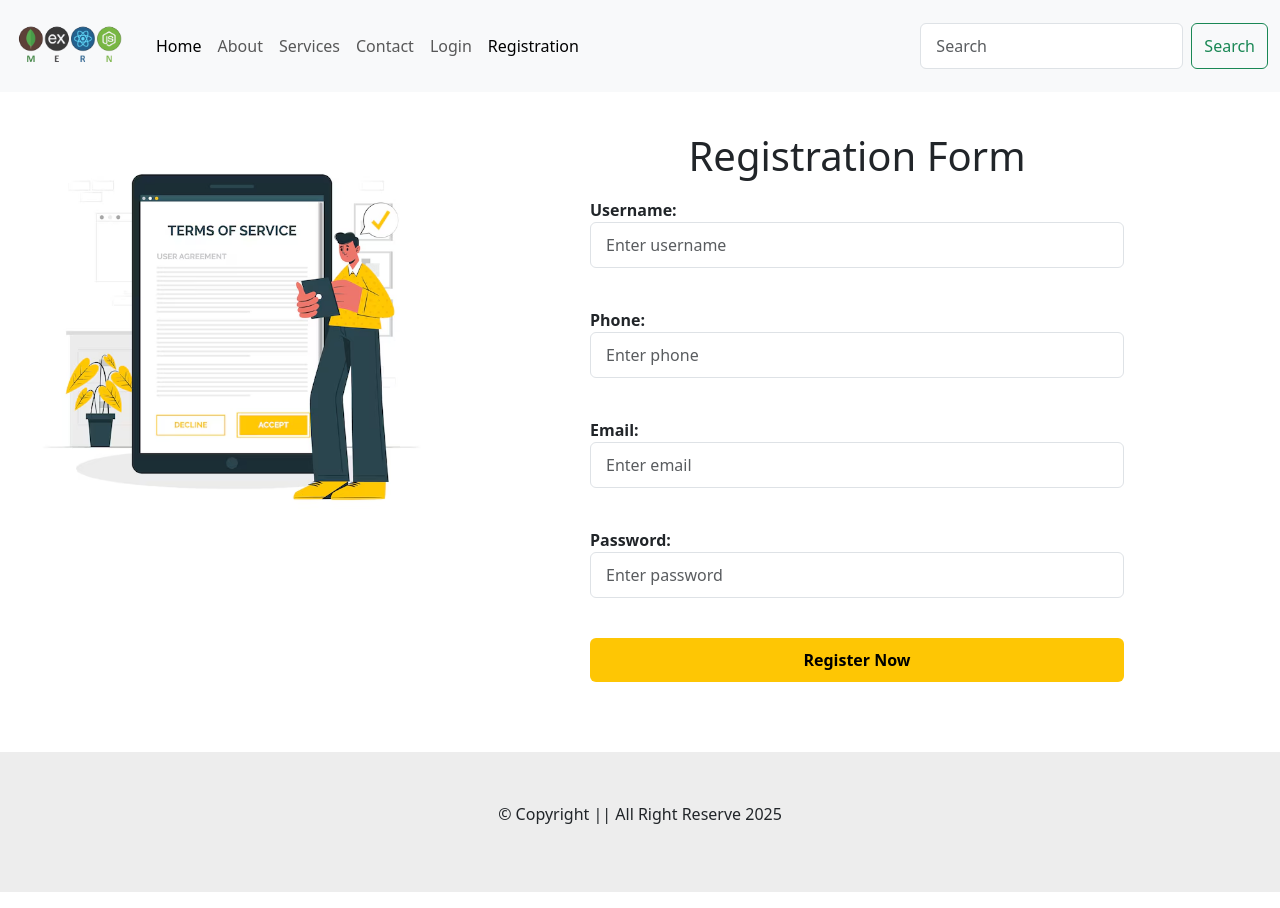
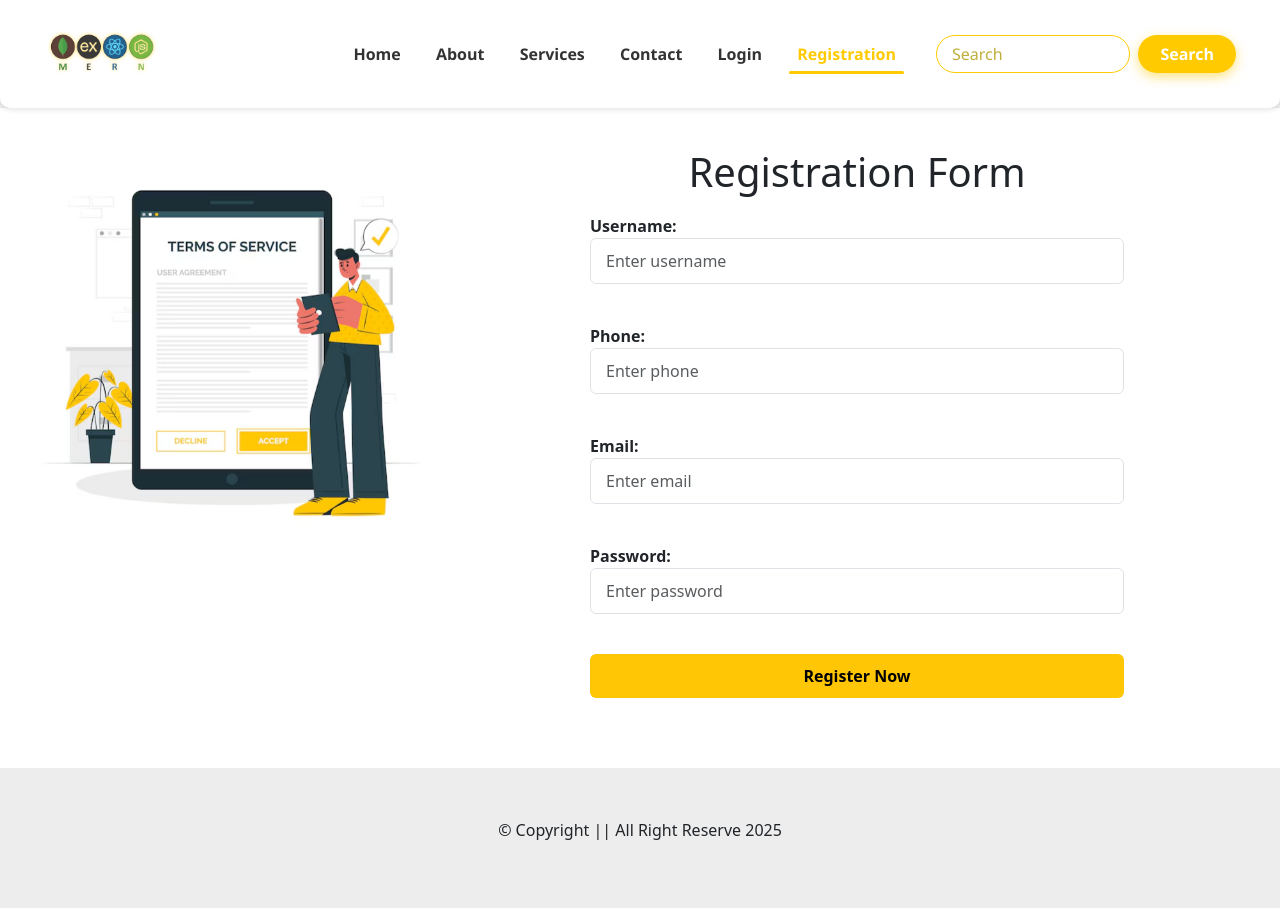
Before and after one commit to MdRabiulHasanRaju/mern-project-01, a React (Vite) app in the folder client/: page /registration in a window 1280 px wide. Built offline with nearby package versions, Linux system fonts and the light colour scheme; no server answers.

Commit message:
animate css added and navbar design change

```diff
--- a/client/index.html
+++ b/client/index.html
@@ -5,6 +5,10 @@
     <link rel="icon" type="image/svg+xml" href="/vite.svg" />
     <meta name="viewport" content="width=device-width, initial-scale=1.0" />
     <link href="https://cdn.jsdelivr.net/npm/bootstrap@5.3.6/dist/css/bootstrap.min.css" rel="stylesheet" integrity="sha384-4Q6Gf2aSP4eDXB8Miphtr37CMZZQ5oXLH2yaXMJ2w8e2ZtHTl7GptT4jmndRuHDT" crossorigin="anonymous">
+    <link
+    rel="stylesheet"
+    href="https://cdnjs.cloudflare.com/ajax/libs/animate.css/4.1.1/animate.min.css"
+  />
 
     <title>Mern Project - 01</title>
   </head>
--- a/client/src/components/Navbar.css
+++ b/client/src/components/Navbar.css
@@ -16,3 +16,214 @@ nav>ul{
 nav>ul>li{
     padding: 8px 15px;
 }
+
+
+
+/* ---------- Base Navbar ---------- */
+.custom-navbar {
+  background-color: #ffffff;
+  box-shadow: 0 2px 5px rgb(0 0 0 / 0.1);
+  padding: 1rem 2rem;
+  font-family: "Segoe UI", Tahoma, Geneva, Verdana, sans-serif;
+  border-radius: 0 0 10px 10px;
+  transition: background-color 0.3s ease;
+  position: sticky;
+  top: 0;
+  z-index: 1030;
+}
+
+/* Brand logo styling */
+.navbar-logo {
+  filter: drop-shadow(0 0 2px rgba(255, 202, 0, 0.6));
+  border-radius: 6px;
+}
+
+/* Brand text color (if any) */
+.custom-navbar .navbar-brand {
+  color: #ffca00;
+  font-weight: 700;
+  font-size: 1.5rem;
+  text-transform: uppercase;
+  letter-spacing: 1.4px;
+  user-select: none;
+  transition: color 0.3s ease;
+}
+
+.custom-navbar .navbar-brand:hover {
+  color: #e6b800;
+  text-decoration: none;
+}
+
+/* -------- Navbar links -------- */
+.navbar-nav {
+  gap: 1.2rem;
+  align-items: center;
+}
+
+.navbar-nav .nav-link {
+  color: #333333;
+  font-weight: 600;
+  font-size: 1rem;
+  padding: 0.5rem 0;
+  position: relative;
+  transition: color 0.3s ease;
+  cursor: pointer;
+}
+
+/* Underline hover effect */
+.navbar-nav .nav-link::after {
+  content: "";
+  position: absolute;
+  width: 0%;
+  height: 3px;
+  bottom: 0;
+  left: 0;
+  background-color: #ffca00;
+  transition: width 0.3s ease;
+  border-radius: 2px;
+}
+
+.navbar-nav .nav-link:hover {
+  color: #ffca00;
+}
+
+.navbar-nav .nav-link:hover::after {
+  width: 100%;
+}
+
+/* Active link style */
+.navbar-nav .nav-link.active {
+  color: #ffca00;
+  font-weight: 700;
+}
+
+.navbar-nav .nav-link.active::after {
+  width: 100%;
+}
+
+/* -------- Search form -------- */
+.custom-search-form {
+  max-width: 300px;
+  margin-left: 2rem;
+}
+
+.custom-search-form .form-control {
+  border-radius: 30px;
+  border: 1.8px solid #ffca00;
+  padding-left: 15px;
+  height: 38px;
+  font-weight: 500;
+  transition: border-color 0.3s ease;
+  color: #333;
+}
+
+.custom-search-form .form-control::placeholder {
+  color: #bfae3c;
+  font-weight: 400;
+}
+
+.custom-search-form .form-control:focus {
+  border-color: #ccac00;
+  outline: none;
+  box-shadow: 0 0 8px #ffca00aa;
+}
+
+/* Search button */
+.custom-search-form .btn-primary {
+  background-color: #ffca00;
+  border: none;
+  border-radius: 30px;
+  padding: 7px 22px;
+  font-weight: 700;
+  color: #fff;
+  box-shadow: 0 4px 12px rgb(255 202 0 / 0.5);
+  transition: background-color 0.3s ease;
+}
+
+.custom-search-form .btn-primary:hover {
+  background-color: #e6b800;
+  box-shadow: 0 6px 16px rgb(230 184 0 / 0.7);
+}
+
+/* -------- Hamburger Toggler -------- */
+.custom-toggler {
+  border: none;
+  outline: none;
+  width: 30px;
+  height: 22px;
+  position: relative;
+  cursor: pointer;
+  display: flex;
+  align-items: center;
+  justify-content: center;
+}
+
+/* Hamburger bars */
+.custom-toggler .navbar-toggler-icon {
+  display: block;
+  position: relative;
+  width: 22px;
+  height: 3px;
+  background-color: #ffca00;
+  border-radius: 2px;
+  transition: all 0.4s ease-in-out;
+}
+
+
+.custom-toggler .navbar-toggler-icon::before,
+.custom-toggler .navbar-toggler-icon::after {
+  content: "";
+  position: absolute;
+  width: 22px;
+  height: 3px;
+  background-color: #ffca00;
+  border-radius: 2px;
+  transition: all 0.4s ease-in-out;
+}
+
+.custom-toggler .navbar-toggler-icon::before {
+  top: -7px;
+}
+
+.custom-toggler .navbar-toggler-icon::after {
+  bottom: -7px;
+}
+
+/* Toggler animation when open */
+.custom-toggler.collapsed .navbar-toggler-icon {
+  background-color: #ffca00;
+}
+
+.custom-toggler:not(.collapsed) .navbar-toggler-icon {
+  background-color: transparent;
+}
+
+.custom-toggler:not(.collapsed) .navbar-toggler-icon::before {
+  transform: rotate(45deg);
+  top: 0;
+}
+
+.custom-toggler:not(.collapsed) .navbar-toggler-icon::after {
+  transform: rotate(-45deg);
+  bottom: 0;
+}
+
+/* -------- Responsive -------- */
+@media (max-width: 991.98px) {
+  .custom-search-form {
+    margin: 0.75rem 0 0 0;
+    max-width: 100%;
+    width: 100%;
+  }
+
+  .custom-navbar .navbar-nav {
+    gap: 0;
+    flex-direction: column;
+    margin-top: 0.5rem;
+  }
+
+  .custom-navbar .navbar-nav .nav-link {
+    padding: 0.75rem 1rem;
+    font-size: 1.1rem;
+  }
+}
--- a/client/src/components/Navbar.jsx
+++ b/client/src/components/Navbar.jsx
@@ -1,28 +1,38 @@
-import React, { useEffect } from "react";
-import { NavLink, useLocation  } from "react-router-dom";
+import React, { useEffect, useRef } from "react";
+import { NavLink, useLocation } from "react-router-dom";
+import { useAuth } from "../store/auth";
 import "./Navbar.css";
-import { useAuth } from "../store/auth";
 
 function Navbar() {
   const { isLoggedin } = useAuth();
   const location = useLocation();
+  const navbarCollapseRef = useRef(null);
+
   useEffect(() => {
-    // Navbar collapse বন্ধ করো route change হলে
-    const navbar = document.getElementById("navbarSupportedContent");
-    const bsCollapse = bootstrap.Collapse.getInstance(navbar); // Bootstrap 5 API
-
+    const collapseElement = navbarCollapseRef.current;
+    if (!collapseElement) return;
+    const bsCollapse = window.bootstrap?.Collapse.getInstance(collapseElement);
     if (bsCollapse) {
       bsCollapse.hide();
     }
   }, [location]);
+
+  const navLinkClass = ({ isActive }) =>
+    "nav-link" + (isActive ? " active" : "");
+
   return (
-    <>
     <header>
-        <nav className="navbar navbar-expand-lg bg-body-tertiary">
+      <nav className="navbar navbar-expand-lg custom-navbar">
         <div className="container-fluid">
-            <NavLink className="navbar-brand" to="/">
-              <img src="/images/logo-mern.png" width={120} alt="logo" />
+          <NavLink className="navbar-brand d-flex align-items-center" to="/">
+            <img
+              src="/images/logo-mern.png"
+              width={120}
+              alt="logo"
+              className="navbar-logo"
+            />
           </NavLink>
+
           <button
             className="navbar-toggler"
             type="button"
@@ -34,44 +44,46 @@ function Navbar() {
           >
             <span className="navbar-toggler-icon" />
           </button>
+
           <div
             className="collapse navbar-collapse"
             id="navbarSupportedContent"
+            ref={navbarCollapseRef}
           >
-              <ul className="navbar-nav me-auto mb-2 mb-lg-0">
+            <ul className="navbar-nav ms-auto mb-2 mb-lg-0">
               <li className="nav-item">
-                  <NavLink
-                    className="nav-link active"
-                    aria-current="page"
-                    to="/"
-                  >
+                <NavLink to="/" className={navLinkClass} end>
                   Home
                 </NavLink>
               </li>
+
               <li className="nav-item">
-                  <NavLink className="nav-link" to="/about">
+                <NavLink to="/about" className={navLinkClass}>
                   About
                 </NavLink>
               </li>
+
               <li className="nav-item">
-                  <NavLink className="nav-link" to="/services">
+                <NavLink to="/services" className={navLinkClass}>
                   Services
                 </NavLink>
               </li>
+
               <li className="nav-item">
-                  <NavLink className="nav-link" to="/contact">
+                <NavLink to="/contact" className={navLinkClass}>
                   Contact
                 </NavLink>
               </li>
+
               {isLoggedin ? (
                 <>
                   <li className="nav-item">
-                      <NavLink className="nav-link" to="/dashboard">
+                    <NavLink to="/dashboard" className={navLinkClass}>
                       Dashboard
                     </NavLink>
                   </li>
                   <li className="nav-item">
-                      <NavLink className="nav-link" to="/logout">
+                    <NavLink to="/logout" className={navLinkClass}>
                       Logout
                     </NavLink>
                   </li>
@@ -79,26 +91,32 @@ function Navbar() {
               ) : (
                 <>
                   <li className="nav-item">
-                      <NavLink className="nav-link" to="/login">
+                    <NavLink to="/login" className={navLinkClass}>
                       Login
                     </NavLink>
                   </li>
                   <li className="nav-item">
-                      <NavLink className="nav-link" to="/registration">
+                    <NavLink to="/registration" className={navLinkClass}>
                       Registration
                     </NavLink>
                   </li>
                 </>
               )}
             </ul>
-              <form className="d-flex" role="search">
+
+            <form
+              className="d-flex custom-search-form"
+              role="search"
+              onSubmit={(e) => e.preventDefault()}
+            >
               <input
-                  className="form-control me-2"
+                className="form-control"
                 type="search"
                 placeholder="Search"
                 aria-label="Search"
+                name="search"
               />
-                <button className="btn btn-outline-success" type="submit">
+              <button className="btn btn-primary ms-2" type="submit">
                 Search
               </button>
             </form>
@@ -106,7 +124,6 @@ function Navbar() {
         </div>
       </nav>
     </header>
-    </>
   );
 }
 
--- a/client/src/index.css
+++ b/client/src/index.css
@@ -188,3 +188,9 @@ textarea.form-input {
   background-color: #ff5f59;
 }
 /* contact page css end */
+
+@media(max-width:768px) {
+  .registration img{
+    width: 100%!important;
+  }
+}
--- a/client/src/pages/Login.jsx
+++ b/client/src/pages/Login.jsx
@@ -68,7 +68,7 @@ export const Login = () => {
     </Helmet>
       <section className="registration">
         <div className="container row col-md-12 registration-container">
-          <div className="col-md-6 reg-left">
+          <div className="col-md-6 reg-left animate__animated animate__lightSpeedInRight">
             <img
               src="/images/login.webp"
               width={400}
@@ -76,7 +76,7 @@ export const Login = () => {
               alt="registration-image"
             />
           </div>
-          <div className="col-md-6 reg-right">
+          <div className="col-md-6 reg-right animate__animated animate__lightSpeedInLeft">
             <h1>Login to Your Account</h1>
             <form onSubmit={handleFormSubmit}>
               <div className="form-group">
--- a/client/src/pages/Registration.jsx
+++ b/client/src/pages/Registration.jsx
@@ -66,7 +66,7 @@ export const Registration = () => {
     </Helmet>
       <section className="registration">
         <div className="container row col-md-12 registration-container">
-          <div className="col-md-6 reg-left">
+          <div className="col-md-6 reg-left animate__animated animate__fadeInUp">
             <img
               src="/images/registration.avif"
               width={400}
@@ -74,7 +74,7 @@ export const Registration = () => {
               alt="registration-image"
             />
           </div>
-          <div className="col-md-6 reg-right">
+          <div className="col-md-6 reg-right animate__animated animate__fadeInDown">
             <h1>Registration Form</h1>
             <form onSubmit={handleFormSubmit}>
               <div className="form-group">
```
Lines whose indentation alone changed are shown as unchanged.
